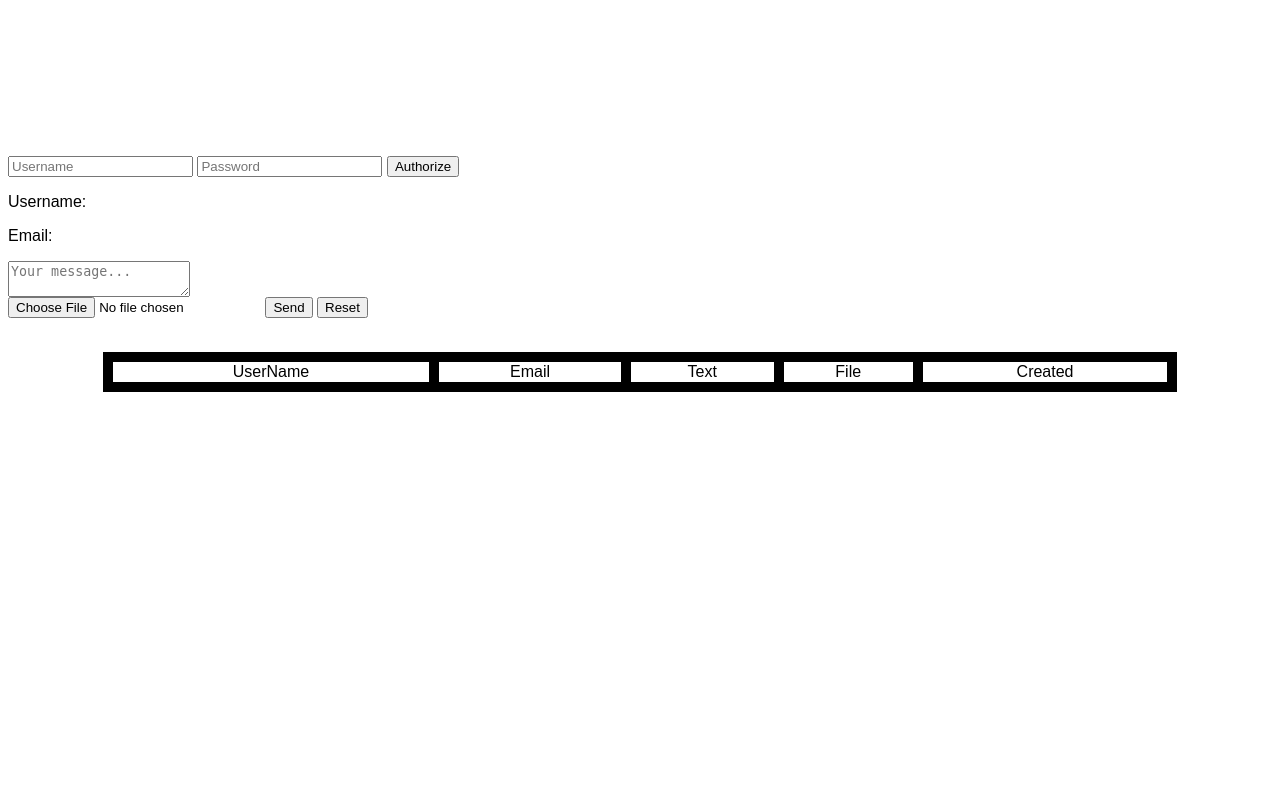
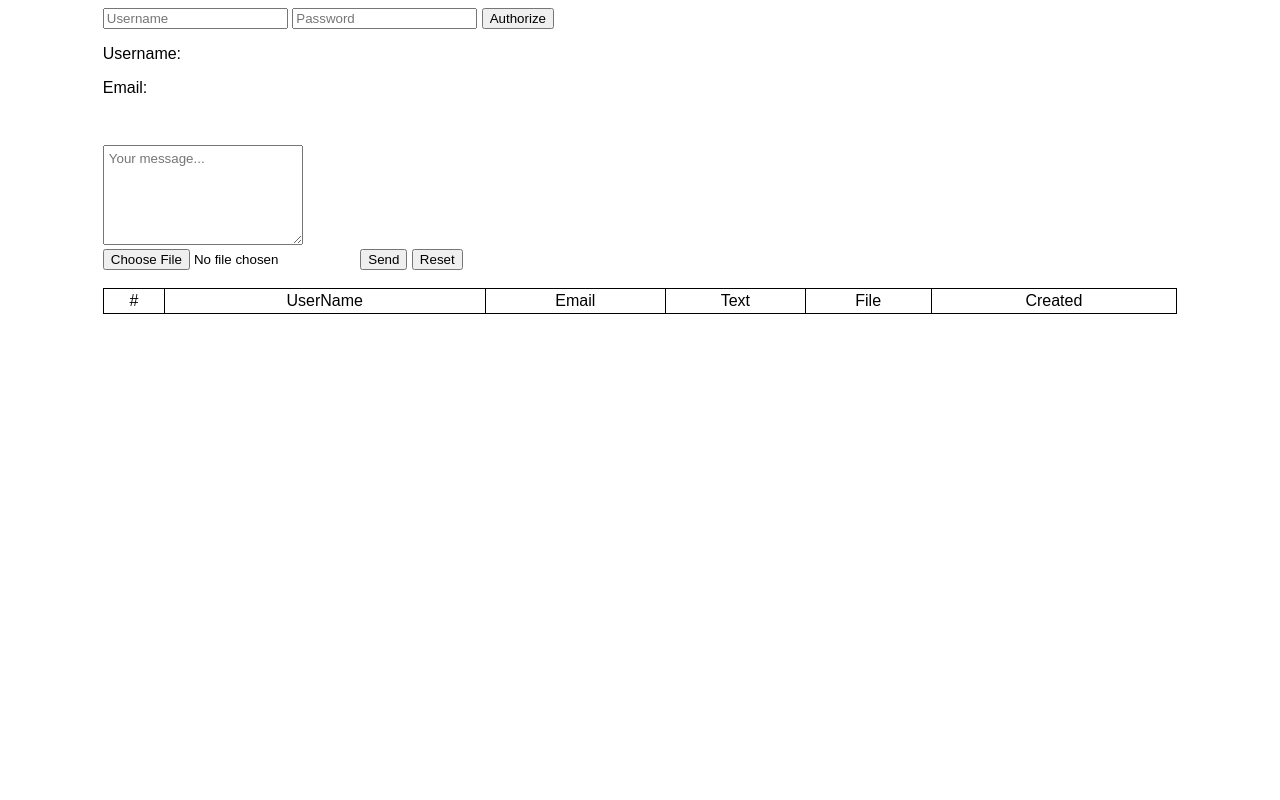
Before and after one commit to FlyFu-0/FlyFu-0.github.io, a PHP site: page / in a window 1280 px wide. Run offline with PHP 8.4, Linux system fonts and the light colour scheme; data that the repository does not hold is empty.

Commit message:
pagination v1

```diff
--- a/header.php
+++ b/header.php
@@ -10,4 +10,4 @@
     <link rel="stylesheet" href="/style.css">
     <title>Chat PHP Application</title>
 </head>
-<body style="font-family: 'Montserrat', sans-serif;">
+<body>
--- a/index.php
+++ b/index.php
@@ -1,10 +1,9 @@
-<pre>
 <?php
 
     require_once __DIR__ . '/header.php';
     require_once __DIR__ . '/messages.php';
 
-$result = fetchMessages();
+    $result = fetchPagedMessages();
 
     $error = '';
     $savedfilePath = NULL;
@@ -30,9 +29,7 @@ if (!empty($_POST)) {
         }
     }
 ?>
-</pre>
-
-
+<div class="container">
     <form action="" method="post">
         <input type="text" placeholder="Username" />
         <input type="password" placeholder="Password" />
@@ -59,9 +56,14 @@ if (!empty($_POST)) {
 
     <br />
 
+    <!-- <?php for ($i = 1; $i <= $str_pag; $i++) : ?>
+        <a href=index.php?page=".<?= $i ?>."> Страница ".<?= $i ?>." </a>;
+    <?php endfor ?> -->
+
     <table>
         <thead style="text-align: center;">
             <tr>
+                <td>#</td>
                 <td>UserName</td>
                 <td>Email</td>
                 <td>Text</td>
@@ -72,8 +74,10 @@ if (!empty($_POST)) {
         <tbody>
             <?php
 
-        while ($row = mysqli_fetch_assoc($result)) : ?>
+            for ($i = 1; $i <= mysqli_num_rows($result); $i++) :
+                $row = mysqli_fetch_assoc($result) ?>
                 <tr>
+                    <td><?= $i ?></td>
                     <td><?= $row["username"] ?></td>
                     <td><?= $row["email"] ?></td>
                     <td><?= $row["text"] ?></td>
@@ -84,9 +88,10 @@ if (!empty($_POST)) {
                     </td>
                     <td><?= $row["created"] ?></td>
                 </tr>
-        <?php endwhile ?>
+            <?php endfor ?>
         </tbody>
     </table>
+</div>
 <?php
     mysqli_close(db());
     require_once __DIR__ . '/footer.php';
--- a/messages.php
+++ b/messages.php
@@ -1,9 +1,30 @@
 <?php
 
-function fetchMessages()
+function fetchPagedMessages()
 {
-    return mysqli_query(db(), "SELECT username, email, text, m.create_date AS 'created', filePath FROM messages m JOIN user u ON m.user_id = u.id ORDER BY 4 DESC;");
+    $db = db();
+
+    $page = (isset($_GET['page']) && is_numeric($_GET['page']) && $_GET['page'] > 0) ? (int)$_GET['page'] : 1;
+    $count = 5;
+    $start = ($page * $count) - $count;
+
+    $res = mysqli_query($db, "SELECT COUNT(*) FROM `messages`");
+    $row = mysqli_fetch_row($res);
+    $total = $row[0];
+
+    $totalPages = ceil($total / $count);
+
+    for ($i = 1; $i <= $totalPages; $i++){
+        echo "<a href=index.php?page=".$i."> Страница ".$i." </a>";
+    }
+
+    return mysqli_query($db,
+    "SELECT username, email, text, m.create_date AS 'created', filePath
+            FROM `messages` m JOIN `user` u ON m.user_id = u.id
+            ORDER BY 4 DESC
+            LIMIT $start, $count;");
 }
+
 
 function createMessage(string $message, string $savedfilePath = NULl): bool
 {
--- a/style.css
+++ b/style.css
@@ -1,9 +1,31 @@
+* {
+    box-sizing: border-box;
+    font-family: 'Montserrat', sans-serif;
+}
+
+.container {
+    display: flex;
+    flex-direction: column;
+    width: 85%;
+    margin: auto;
+}
+
+textarea {
+    padding: 5px;
+    max-width: 100%;
+    min-width: 200px;
+    max-height: 300px;
+    min-height: 100px;
+    font-weight: 500;
+}
+
 table {
-    width: 85%;
+    width: 100%;
     margin: auto;
     border-collapse: collapse;
 }
 
 table, td {
-    border: 10px solid black;
+    padding: 3px;
+    border: 1px solid black;
 }
```
Lines whose indentation alone changed are shown as unchanged.
